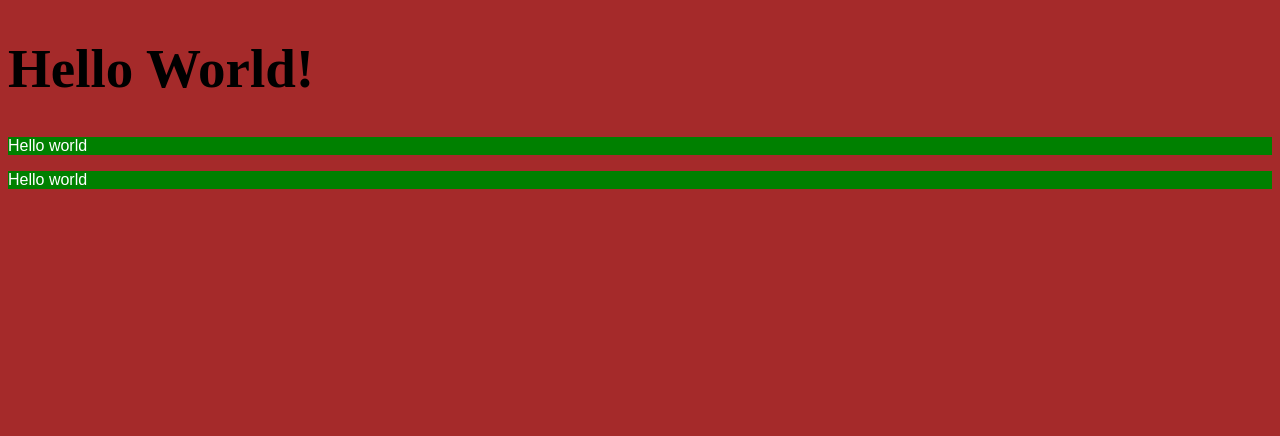
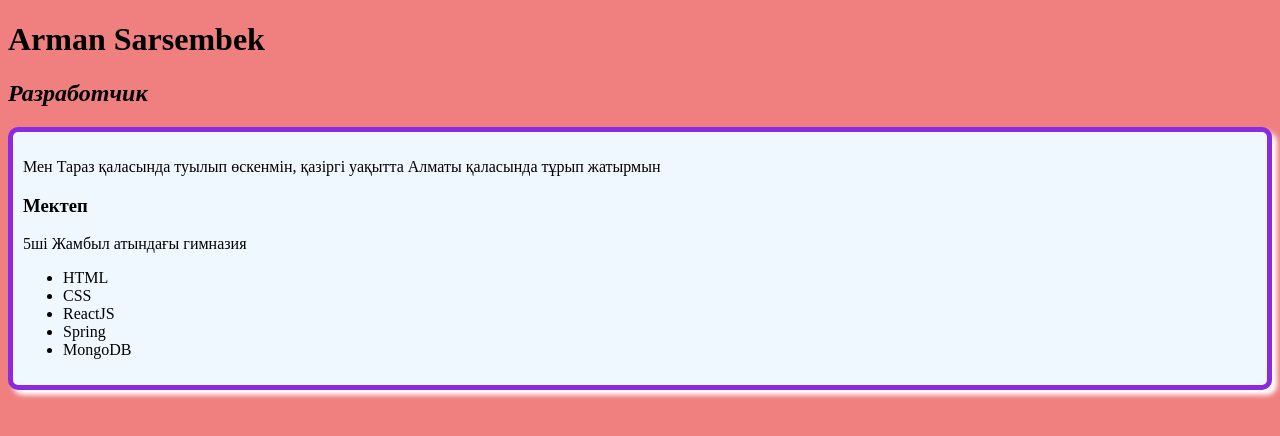
Before and after one commit to sarsembek/Lesson, a plain HTML site: page index.html in a window 1280 px wide. Drawn offline with Linux system fonts and the light colour scheme.

Commit message:
second commit

```diff
--- a/index.html
+++ b/index.html
@@ -3,12 +3,27 @@
 <head>
     <meta charset="UTF-8">
     <meta name="viewport" content="width=device-width, initial-scale=1.0">
-    <link rel="stylesheet" href="style.css"/>
+    <link rel="stylesheet" href="style.css">
     <title>Document</title>
 </head>
 <body>
-    <h1 class="text">Hello World!</h1>
-    <p class="class">Hello world</p>
-    <p class="class">Hello world</p>
+    <h1>Arman Sarsembek</h1>
+    <h2><em>Разработчик</em></h2>
+    <div class="about-me">
+        <p>Мен Тараз қаласында туылып өскенмін, қазіргі уақытта Алматы қаласында тұрып жатырмын</p>
+        <div class="school">
+            <h3>Мектеп</h3>
+            <p>5ші Жамбыл атындағы гимназия</p>
+        </div>
+        <div class="skills">
+            <ul>
+                <li class="item">HTML</li>
+                <li class="item">CSS</li>
+                <li class="item">ReactJS</li>
+                <li class="item">Spring</li>
+                <li class="item">MongoDB</li>
+            </ul>
+        </div>
+    </div>
 </body>
 </html>
--- a/style.css
+++ b/style.css
@@ -1,13 +1,10 @@
-.text {
-    font-size: 55px;
+body {
+    background: lightcoral;
 }
-
-.class {
-    background: green;
-    color: white;
-    font-family: Arial, Helvetica, sans-serif;
+.about-me {
+    background: aliceblue;
+    padding: 10px;
+    border: 5px solid blueviolet;
+    border-radius: 10px;
+    box-shadow: 5px 5px 5px white;
 }
-
-body {
-    background: brown;
-}
```
Also changed, not shown: css.png (deleted), html.png (deleted).
